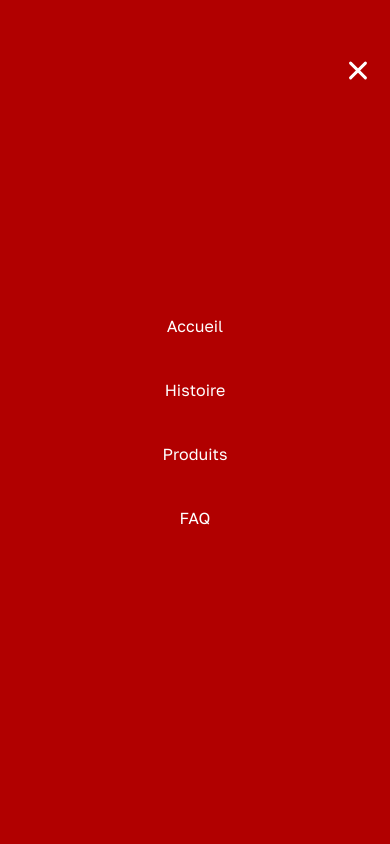
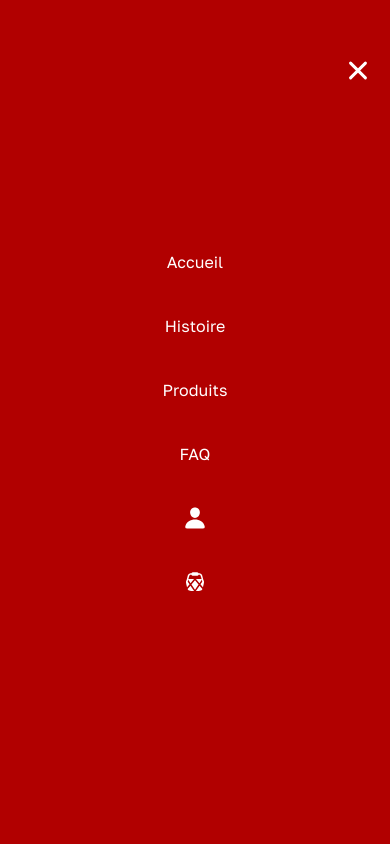
Before and after one commit to Ma-Boucherie-Francaise/MaBoucherieFrancaise, a Next.js app: page / in a window 390 px wide. Both pictures are taken after a click on the button 358 px from the left and 69 px from the top of the page. Shown: the top 844 px of the page. Built offline with nearby package versions, Linux system fonts and the light colour scheme.

Commit message:
feat: add missing links in mobile nav

```diff
--- a/src/app/_components/Header.jsx
+++ b/src/app/_components/Header.jsx
@@ -30,7 +30,9 @@ const Header = () => {
           />
         </Link>
         <button
-          className="flex flex-col cursor-pointer z-30"
+          className={`flex flex-col cursor-pointer z-30 ${
+            isActive && "fixed right-5"
+          }`}
           onClick={() => setIsActive(!isActive)}
         >
           <span
@@ -105,6 +107,44 @@ const Header = () => {
                   <Link href="/foire-aux-questions">FAQ</Link>
                 </li>
               </ul>
+              <div className="flex flex-col items-center">
+                <Link
+                  target="_blank"
+                  href={content.header.account.href}
+                  className="py-5 px-10"
+                  onClick={() => setIsActive(!isActive)}
+                >
+                  <Image
+                    src={
+                      pathname === "/notre-histoire"
+                        ? "/images/icons/account-icon-red.svg"
+                        : "/images/icons/account-icon-white.svg"
+                    }
+                    width={24}
+                    height={24}
+                    className="cursor-pointer"
+                    alt="Account Icon"
+                  />
+                </Link>
+                <Link
+                  target="_blank"
+                  href={content.header.cart.href}
+                  className="py-5 px-10"
+                  onClick={() => setIsActive(!isActive)}
+                >
+                  <Image
+                    src={
+                      pathname === "/notre-histoire"
+                        ? "/images/icons/cart-icon-red.svg"
+                        : "/images/icons/cart-icon-white.svg"
+                    }
+                    width={24}
+                    height={24}
+                    className="cursor-pointer"
+                    alt="Cart Icon"
+                  />
+                </Link>
+              </div>
             </nav>
           </m.div>
         )}
@@ -182,7 +222,7 @@ const Header = () => {
         </Link>
 
         <div className="flex gap-6">
-          <Link href={content.header.account.href}>
+          <Link href={content.header.account.href} target="_blank">
             <Image
               src={
                 pathname === "/notre-histoire"
@@ -195,7 +235,7 @@ const Header = () => {
               alt="Account Icon"
             />
           </Link>
-          <Link href={content.header.cart.href}>
+          <Link href={content.header.cart.href} target="_blank">
             <Image
               src={
                 pathname === "/notre-histoire"
```
